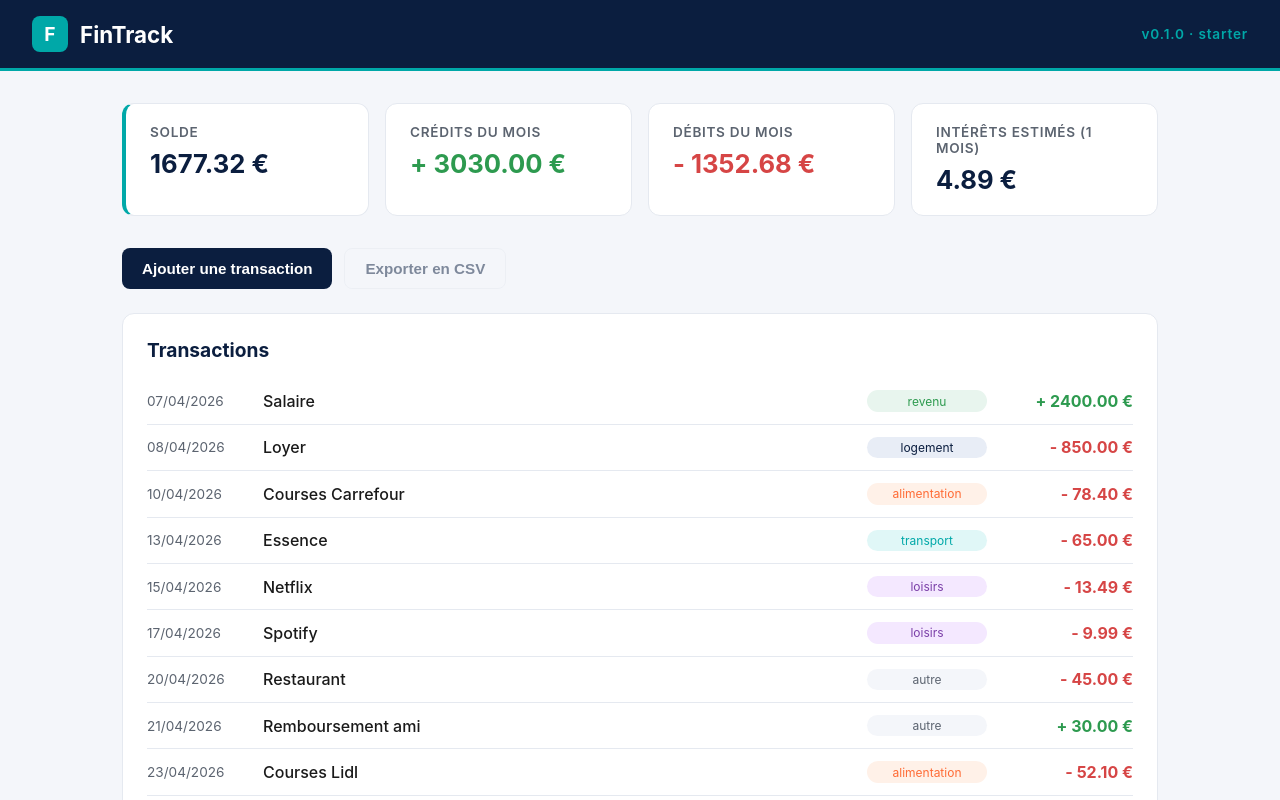
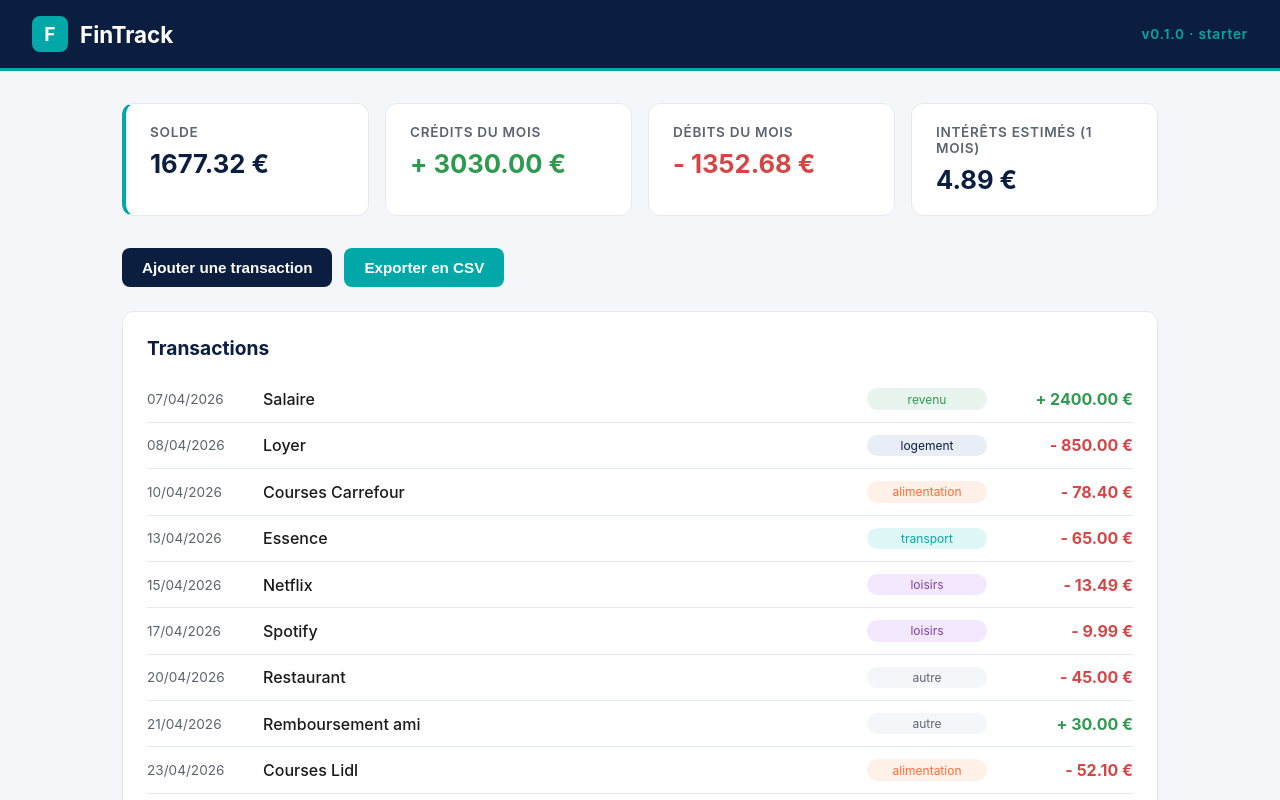
Before and after one commit to eliott-colin/fintrack-starter, a React (Vite) app: page / in a window 1280 px wide. Shown: the top 800 px of the page. Built offline with nearby package versions, Linux system fonts and the light colour scheme.

Commit message:
feat: add button to call the export function

```diff
--- a/src/App.jsx
+++ b/src/App.jsx
@@ -1,11 +1,25 @@
 import React, { useState, useMemo } from 'react';
 import { computeBalance, formatAmount, simpleInterest } from './calculator.js';
 import { seedTransactions } from './seed.js';
+import exportTransactionsToCsv from './export-csv.js';
 
 export default function App() {
   const [transactions, setTransactions] = useState(seedTransactions);
   const [showForm, setShowForm] = useState(false);
   const [form, setForm] = useState({ label: '', amount: '', type: 'debit', category: 'autre' });
+
+  function handleExportCsv() {
+    const csv = exportTransactionsToCsv(transactions);
+    const blob = new Blob([csv], { type: 'text/csv;charset=utf-8;' });
+    const url = URL.createObjectURL(blob);
+
+    const link = document.createElement('a');
+    link.href = url;
+    link.download = 'transactions.csv';
+    link.click();
+
+    URL.revokeObjectURL(url);
+  }
 
   const balance = useMemo(() => computeBalance(transactions), [transactions]);
   const totalDebit = useMemo(
@@ -71,7 +85,7 @@ export default function App() {
           <button className="btn btn-primary" onClick={() => setShowForm((s) => !s)}>
             {showForm ? 'Annuler' : 'Ajouter une transaction'}
           </button>
-          <button className="btn btn-ghost" disabled title="À implémenter en J2">
+          <button className="btn btn-secondary" onClick={handleExportCsv}>
             Exporter en CSV
           </button>
         </section>
--- a/src/styles.css
+++ b/src/styles.css
@@ -293,3 +293,7 @@ body {
     text-align: left;
   }
 }
+.btn-secondary {
+  background: var(--teal);
+  color: white;
+}
```
